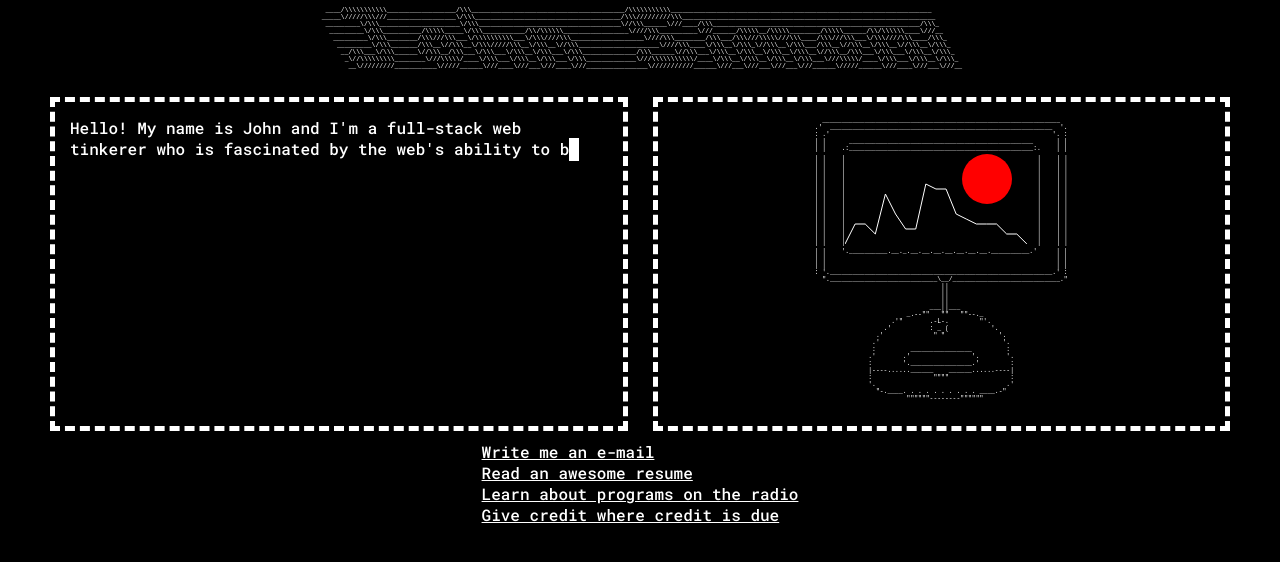
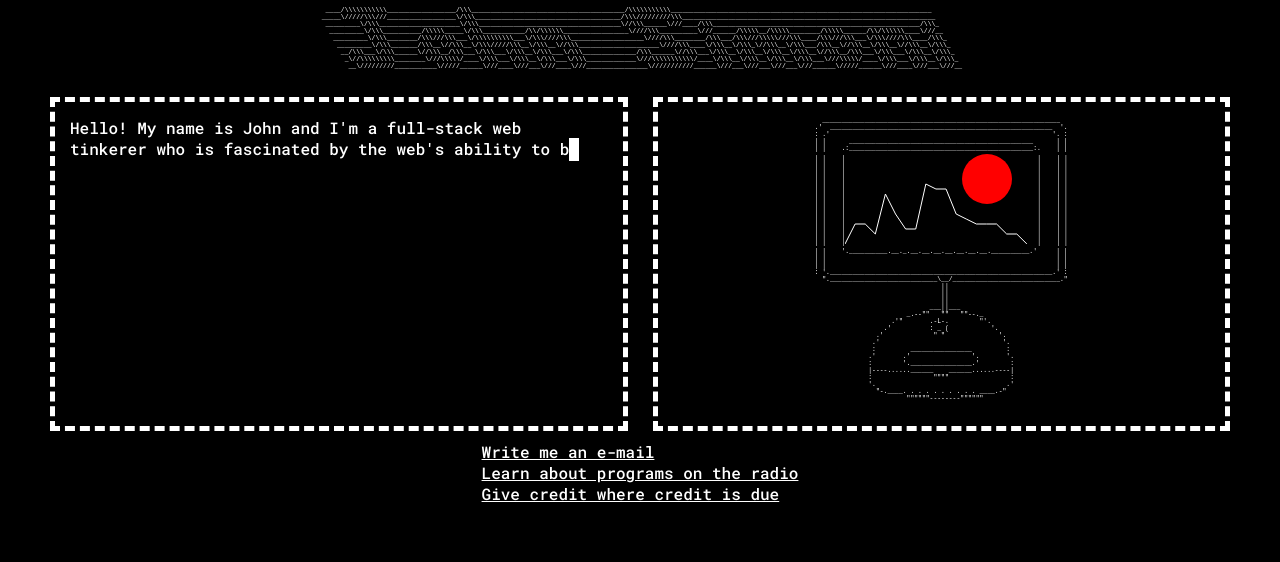
Before and after one commit to JSimoni42/jsimoni42.github.io, a Gatsby site: page / in a window 1280 px wide. Built offline with nearby package versions, Linux system fonts and the light colour scheme; Gatsby itself is replaced by a stand-in of ours.

Commit message:
Remove resume

```diff
--- a/package.json
+++ b/package.json
@@ -42,7 +42,6 @@
     "start": "npm run develop",
     "serve": "gatsby serve",
     "clean": "gatsby clean",
-    "test": "echo \"Write tests! -> https://gatsby.dev/unit-testing\" && exit 1",
     "deploy": "gatsby build && gh-pages -d public -b master"
   },
   "repository": {
--- a/src/pages/index.tsx
+++ b/src/pages/index.tsx
@@ -32,11 +32,6 @@ const IndexPage: FC = () => {
           </a>
         </div>
         <div>
-          <a target="_blank" href={RESUME}>
-            Read an awesome resume
-          </a>
-        </div>
-        <div>
           <a target="_blank" href={GALAKSIJA_ARTICLE}>
             Learn about programs on the radio
           </a>
```
